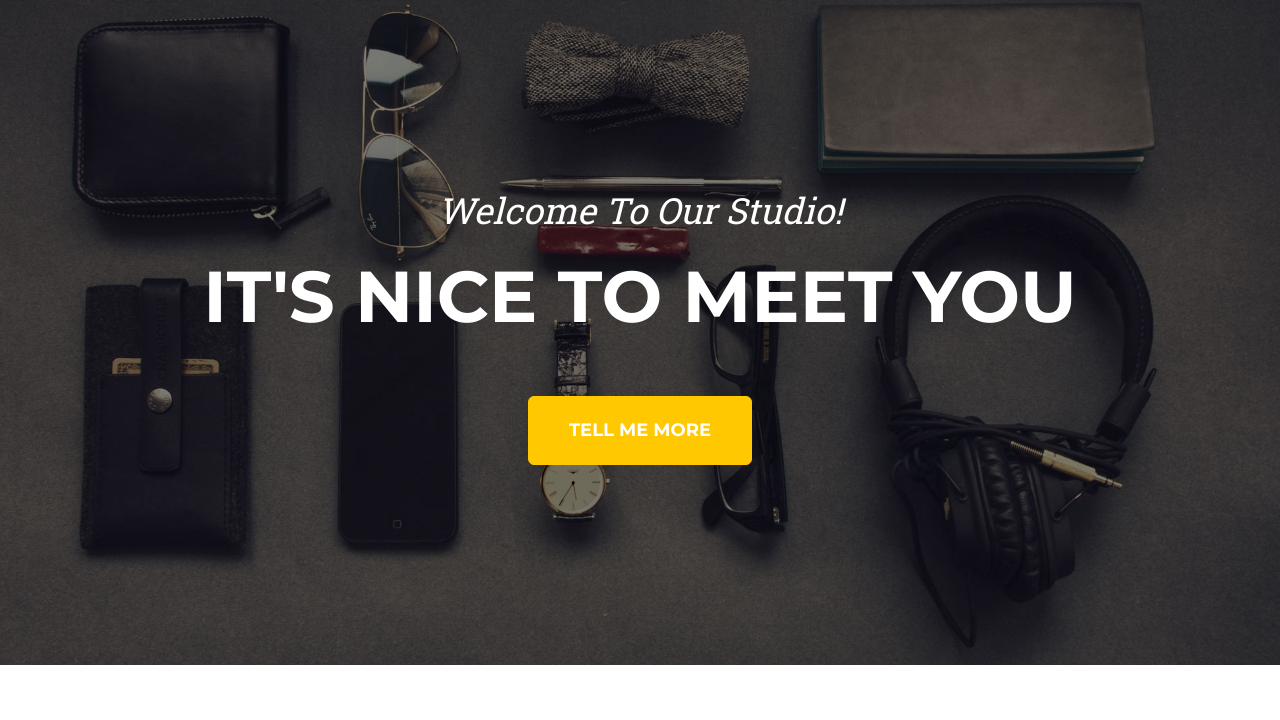
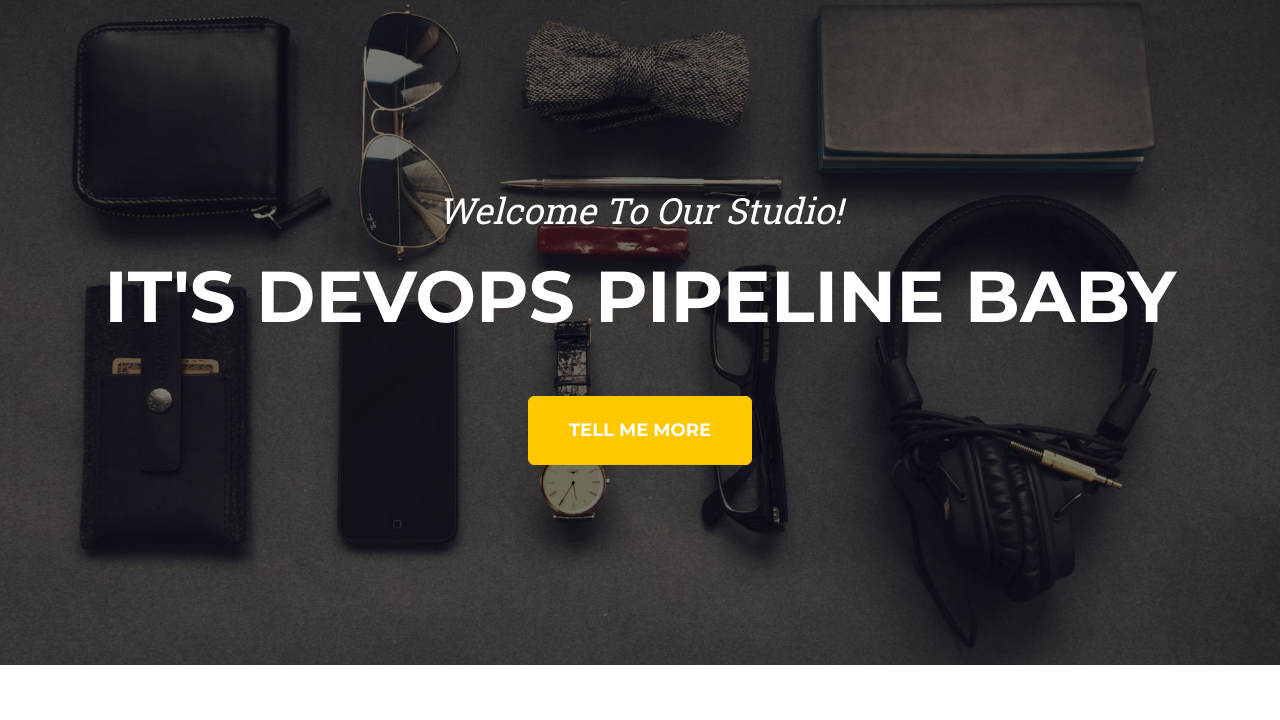
Before and after one commit to musayyab34/static-website, a plain HTML site: page index.html in a window 1280 px wide. Shown: the part 80-800 px from the top of the page. Drawn offline with nearby package versions, Linux system fonts and the light colour scheme.

Commit message:
Testing Workflow File

```diff
--- a/index.html
+++ b/index.html
@@ -40,7 +40,7 @@
         <header class="masthead">
             <div class="container">
                 <div class="masthead-subheading">Welcome To Our Studio!</div>
-                <div class="masthead-heading text-uppercase">It's Nice To Meet You</div>
+                <div class="masthead-heading text-uppercase">It's DevOps Pipeline Baby</div>
                 <a class="btn btn-primary btn-xl text-uppercase" href="#services">Tell Me More</a>
             </div>
         </header>
```
